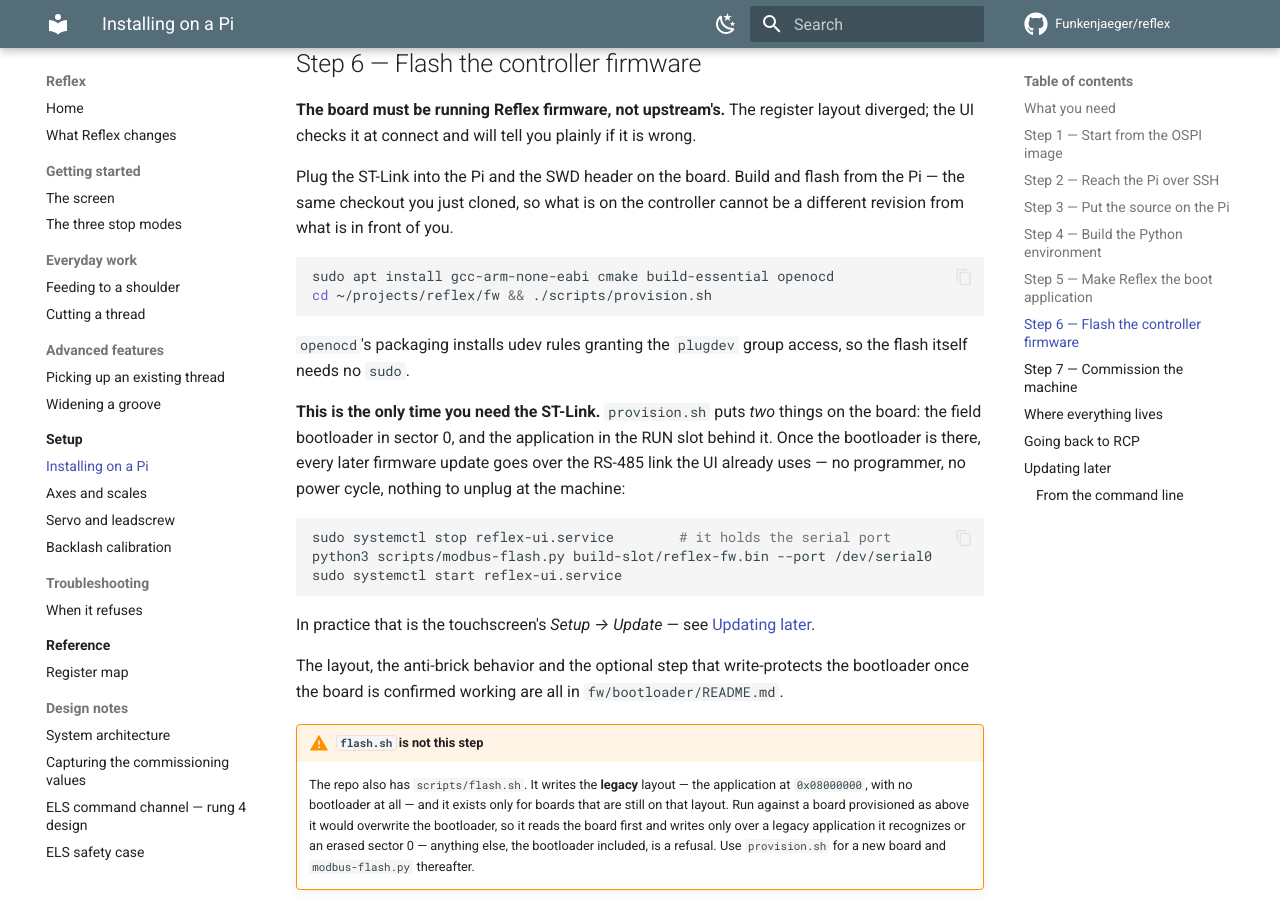
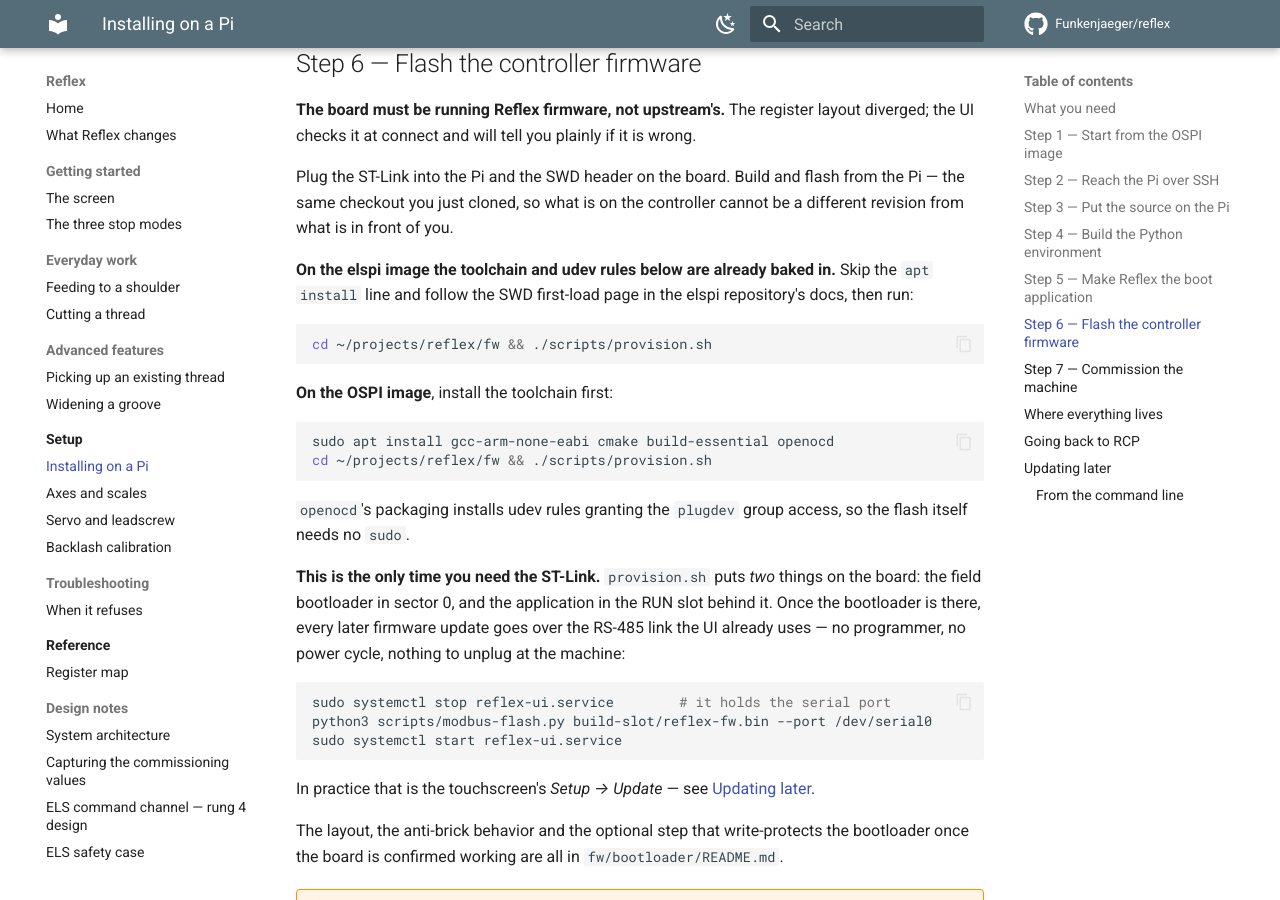
Before and after one commit to Funkenjaeger/reflex, an MkDocs documentation site: the page built from docs/setup/installing.md, in a window 1280 px wide and 900 px high, scrolled down 3988 px. Built offline with MkDocs 1.6.1 and Material for MkDocs 9.7.7, drawn with Linux system fonts in a browser that asks for light colours; comment, search, counter and statistics services are not loaded.

Commit message:
docs(installing): split Step 6 firmware toolchain by image (elspi vs OSPI)
elspi already bakes the ARM toolchain and udev rules into the base image;
the apt install line was written for OSPI and re-instructs a toolchain
elspi ships. Point elspi readers at the SWD first-load page in the elspi
repo instead, and keep the OSPI path unchanged.

````diff
--- a/docs/setup/installing.md
+++ b/docs/setup/installing.md
@@ -191,6 +191,16 @@
 Plug the ST-Link into the Pi and the SWD header on the board. Build and flash
 from the Pi — the same checkout you just cloned, so what is on the controller
 cannot be a different revision from what is in front of you.
+
+**On the elspi image the toolchain and udev rules below are already baked
+in.** Skip the `apt install` line and follow the SWD first-load page in the
+elspi repository's docs, then run:
+
+```bash
+cd ~/projects/reflex/fw && ./scripts/provision.sh
+```
+
+**On the OSPI image**, install the toolchain first:
 
 ```bash
 sudo apt install gcc-arm-none-eabi cmake build-essential openocd
````
